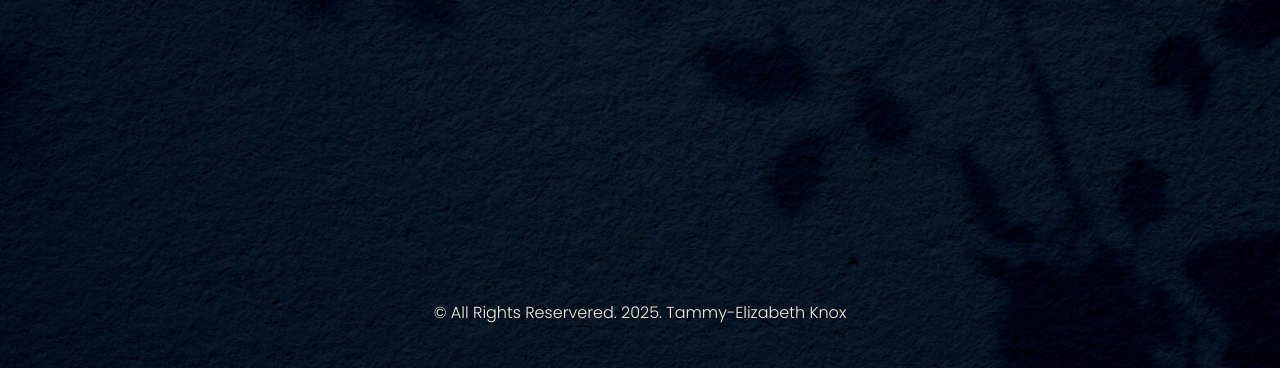
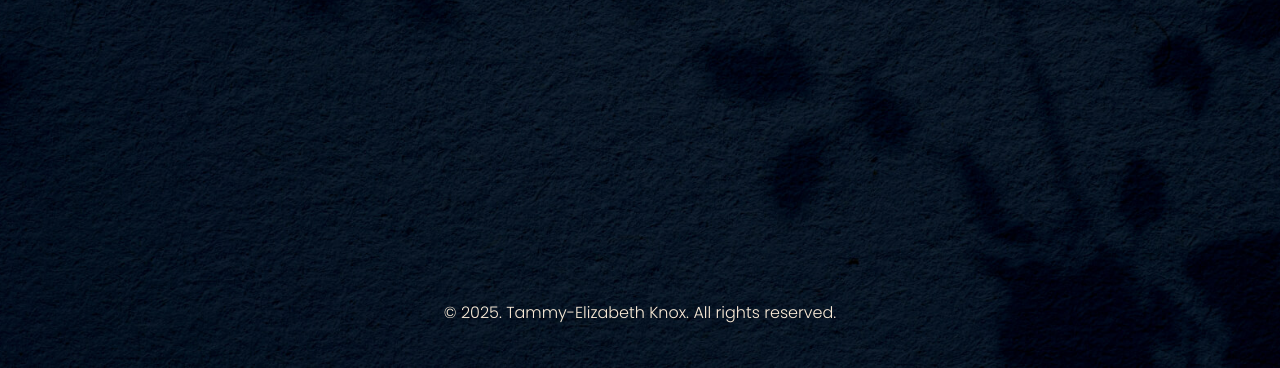
Before and after one commit to TammyKnox/hci-design-fundamentals, a plain HTML site: page index.html in a window 1280 px wide. Shown: the part 432-800 px from the top of the page. Drawn offline with nearby package versions, Linux system fonts and the light colour scheme.

Commit message:
Updated Footer

```diff
--- a/index.html
+++ b/index.html
@@ -26,7 +26,7 @@ Professor: Cynthia Putnam
       <h2>Human-Compute Interaction Design Fundamentals II</h2>
     </main>-->
 
-    <footer><p>&copy; All Rights Reservered. <span id="currentYear">x</span>. Tammy-Elizabeth Knox</p></footer>
+    <footer><p>&copy; <span id="currentYear">x</span>. Tammy-Elizabeth Knox. All rights reserved.</p></footer>
   </body>
 
   <script>
```
